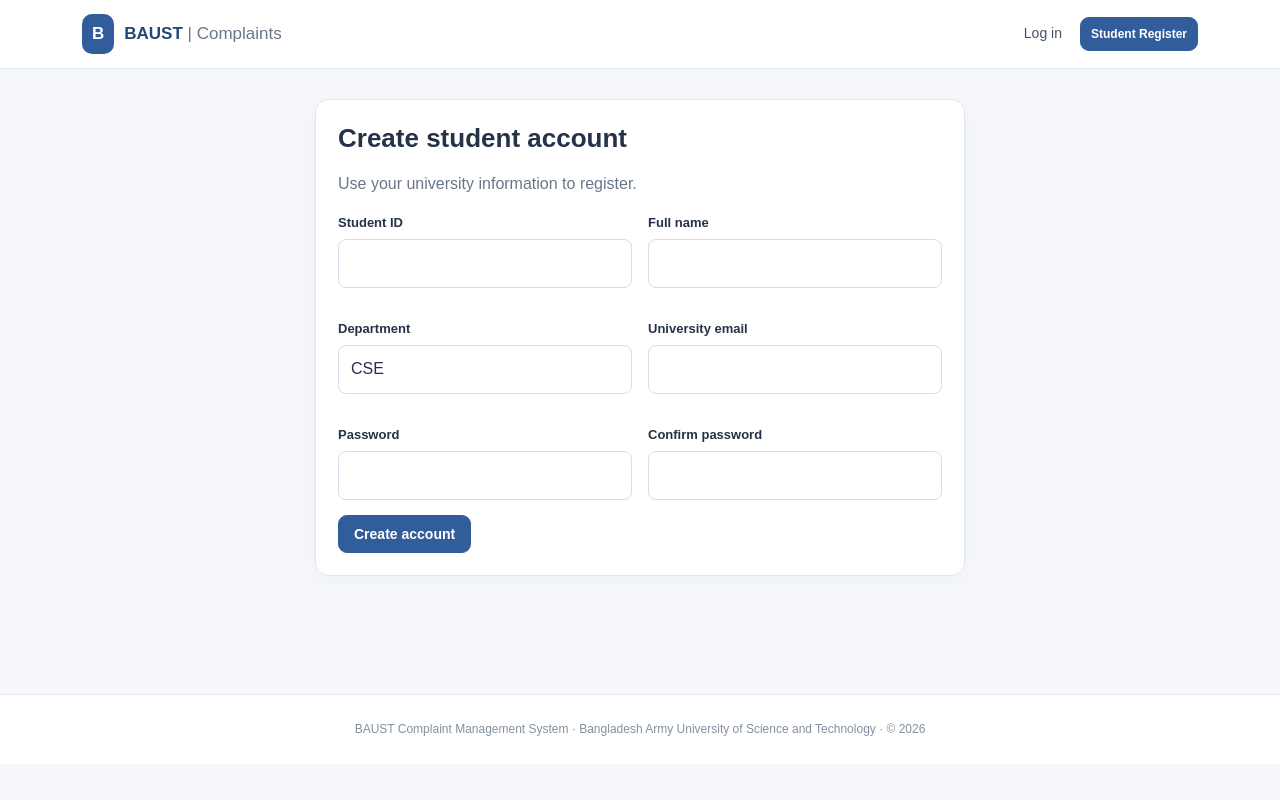
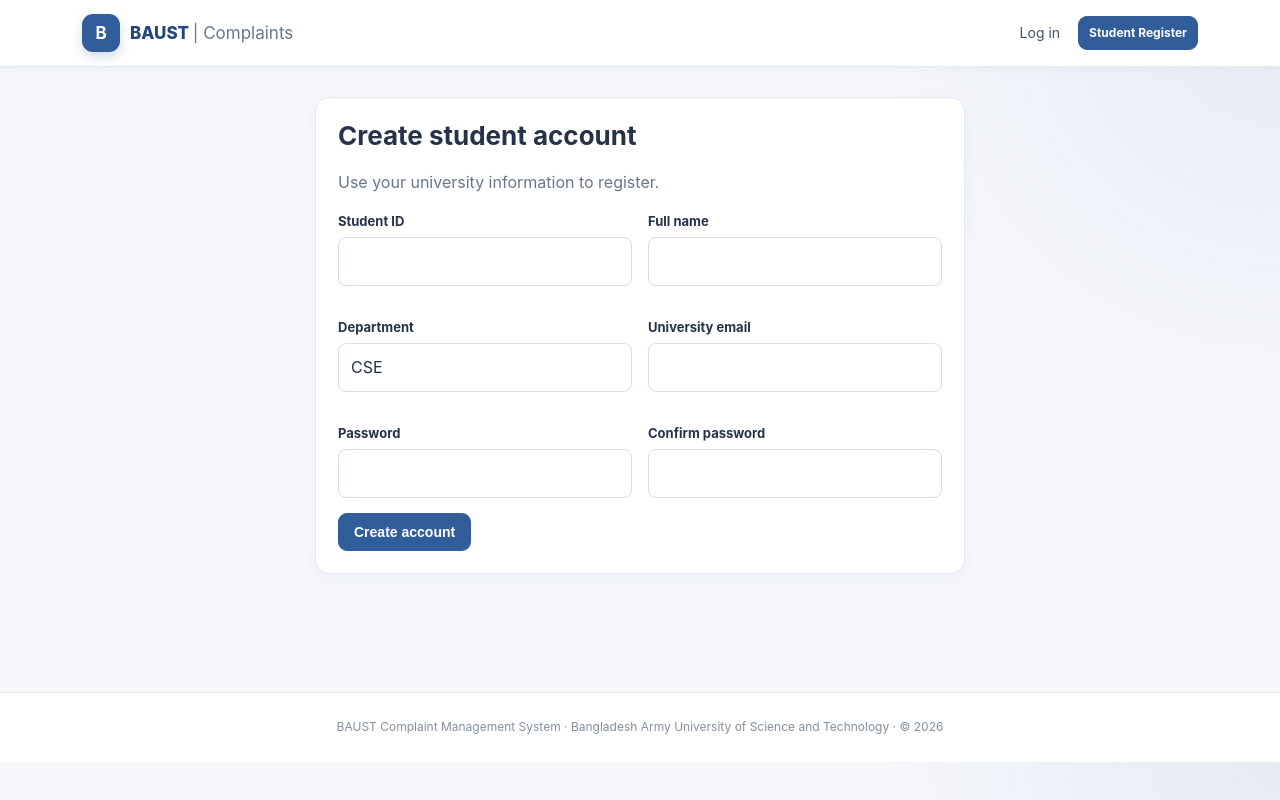
Before and after one commit to Jas-Heema/BAUST-Complain-Management-System, a Laravel app: page /register in a window 1280 px wide. Run offline with Laravel 12, Linux system fonts and the light colour scheme; parts of the project's set-up code (start-up, migrations or seed data) failed here and were passed over.

Commit message:
Improve global layout styling

```diff
--- a/resources/views/layouts/app.blade.php
+++ b/resources/views/layouts/app.blade.php
@@ -24,8 +24,10 @@
         }
         body {
             margin: 0;
-            background: var(--bg);
-            font-family: Arial, Helvetica, sans-serif;
+            background:
+                radial-gradient(circle at top right, rgba(49, 93, 155, 0.08), transparent 25rem),
+                var(--bg);
+            font-family: Inter, Arial, Helvetica, sans-serif;
             color: var(--text);
             line-height: 1.55;
         }
@@ -42,6 +44,8 @@
             position: sticky;
             top: 0;
             z-index: 5;
+            box-shadow: 0 2px 12px rgba(35, 60, 100, 0.04);
+            backdrop-filter: blur(12px);
         }
         .nav {
             max-width: 1160px;
@@ -63,9 +67,13 @@
         .brand-mark {
             background: var(--blue);
             color: #fff;
-            border-radius: 10px;
-            padding: 7px 10px;
+            border-radius: 11px;
+            width: 38px;
+            height: 38px;
+            display: inline-grid;
+            place-items: center;
             font-weight: bold;
+            box-shadow: 0 5px 12px rgba(49, 93, 155, 0.22);
         }
         .navlinks {
             display: flex;
@@ -76,6 +84,10 @@
         .navlinks a {
             color: #44536a;
             font-size: 14px;
+            transition: color 160ms ease;
+        }
+        .navlinks a:not(.btn):hover {
+            color: var(--blue);
         }
         .navform {
             display: inline;
```
